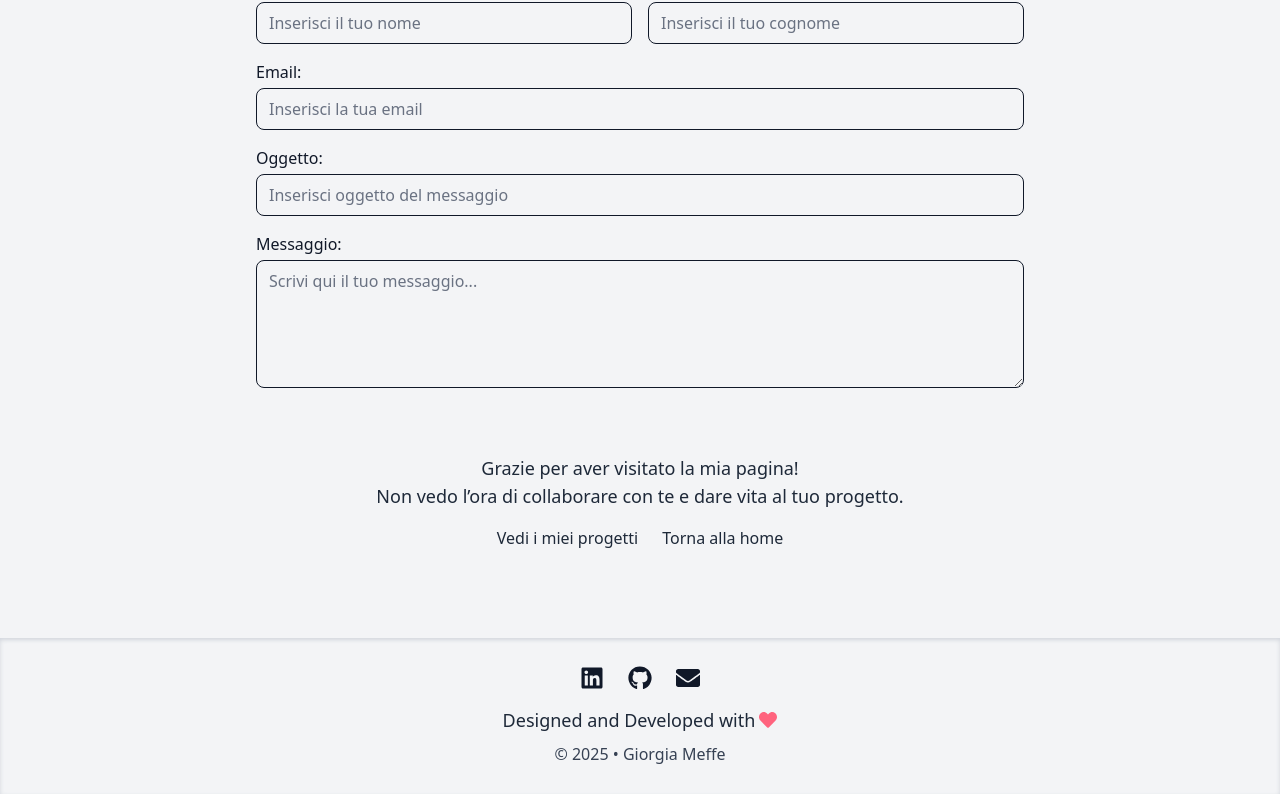
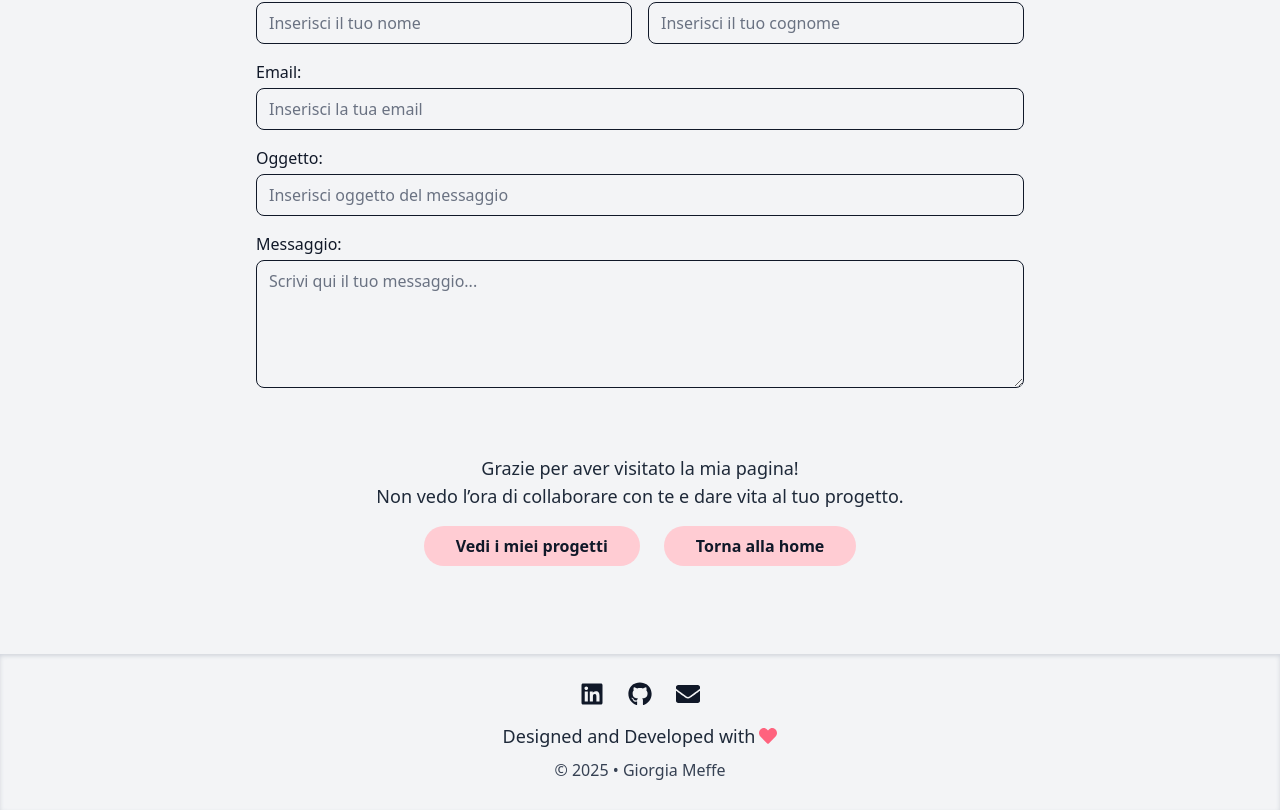
Before and after one commit to giorgiameffe/giorgiameffe-portfolio, a React (Vite) app: page /contacts in a window 1280 px wide. Shown: the part 587-1397 px from the top of the page. Built offline with nearby package versions, Linux system fonts and the light colour scheme; a web font is replaced by a local one.

Commit message:
feat: add animations using framer motion and fix style

```diff
--- a/src/components/HeroSection.tsx
+++ b/src/components/HeroSection.tsx
@@ -17,6 +17,7 @@ import { useContext } from "react";
 import GlobalContext from "../contexts/GlobalContext";
 
 import { motion } from "framer-motion";
+import { FaArrowRight } from "react-icons/fa";
 
 // type per HeroSection
 type HeroSectionProps = {
@@ -142,9 +143,17 @@ const HeroSection = ({ title, subtitle, description }: HeroSectionProps) => {
                     </span>
 
                     {/* LINK COMPLETO ALLA PAGINA ABOUT (Badge di Rinvio) */}
-                    <NavLink to="/about" className="flex items-center space-x-1 px-3 py-1 rounded-full bg-rose-500 dark:bg-rose-500 text-white text-xs font-semibold transition-colors mb-5 md:mb-0">
-                        <span>Stack Completo →</span>
+                    <NavLink
+                        to="/about"
+                        className="flex items-center gap-1 px-3 py-1 rounded-full bg-rose-200 text-gray-900 dark:bg-rose-900 dark:text-gray-200
+                        text-xs font-semibold mb-5 md:mb-0"
+                    >
+                        <span>Stack Completo</span>
+                        <span className="flex items-center">
+                            <FaArrowRight className="text-sm" />
+                        </span>
                     </NavLink>
+
                 </div>
             </div>
         </motion.section>
--- a/src/pages/ContactsPage.tsx
+++ b/src/pages/ContactsPage.tsx
@@ -94,20 +94,27 @@ const ContactsPage: React.FC = () => {
                     </p>
 
                     {/* Link ad altre pagine */}
-                    <div className="flex justify-center gap-6">
+                    <motion.div
+                        initial={{ opacity: 0, y: 20 }}
+                        whileInView={{ opacity: 1, y: 0 }}
+                        viewport={{ once: true }}
+                        transition={{ duration: 0.6, delay: 0.6 }}
+                        className="flex justify-center gap-6">
                         <Link
                             to="/projects"
-                            className="text-gray-800 dark:text-gray-200 hover:text-rose-400 transition"
+                            className="inline-block bg-rose-200 text-gray-900 dark:bg-rose-900 dark:text-gray-200 px-8 py-2 font-semibold
+                    rounded-full transition cursor-pointer"
                         >
                             Vedi i miei progetti
                         </Link>
                         <Link
                             to="/"
-                            className="text-gray-800 dark:text-gray-200 hover:text-rose-400 transition"
+                            className="inline-block bg-rose-200 text-gray-900 dark:bg-rose-900 dark:text-gray-200 px-8 py-2 font-semibold
+                    rounded-full transition cursor-pointer"
                         >
                             Torna alla home
                         </Link>
-                    </div>
+                    </motion.div>
                 </motion.div>
 
             </div>
```
